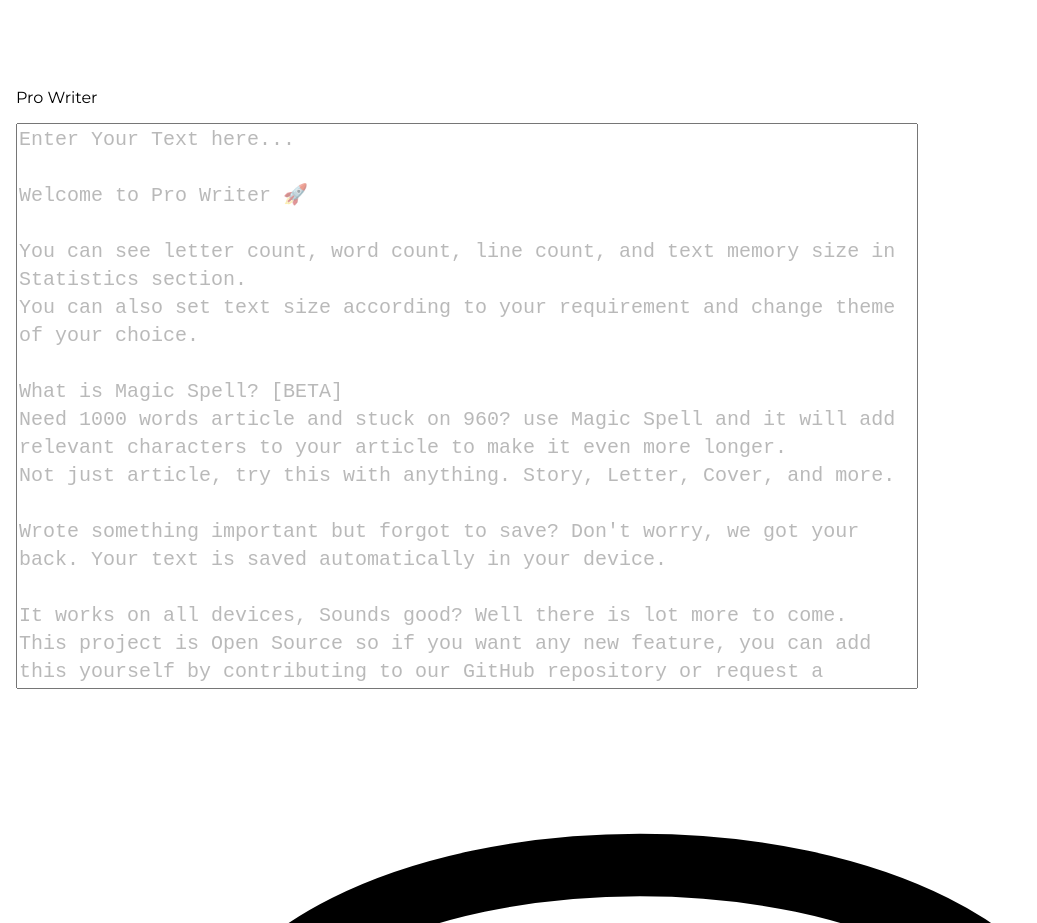
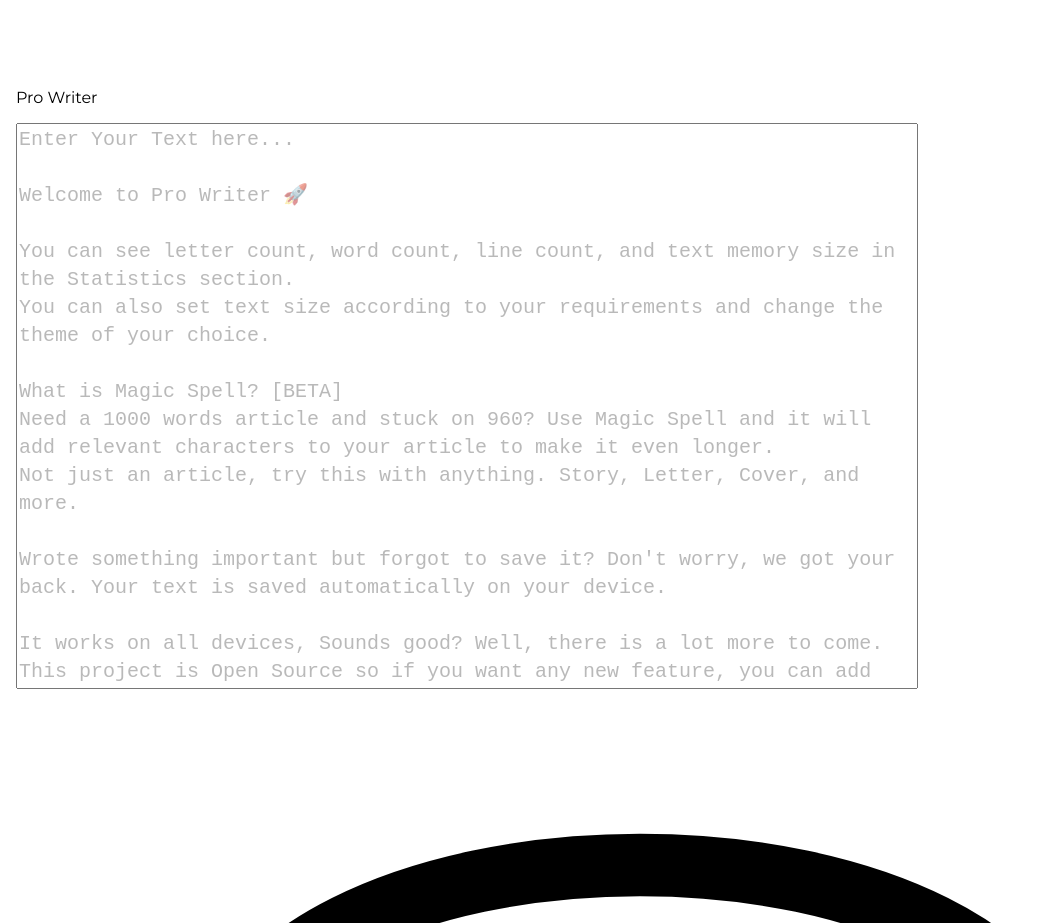
Before and after one commit to VishwaGauravIn/pro-writer, a Next.js app: page / in a window 1280 px wide. Shown: the part 1180-2103 px from the top of the page, without its empty margins (0-1037 px from the left). Built offline with nearby package versions, Linux system fonts and the light colour scheme; no server answers.

Commit message:
Improves some grammar and typo correction

```diff
--- a/components/ParentBox.js
+++ b/components/ParentBox.js
@@ -17,17 +17,17 @@
 
 Welcome to Pro Writer 🚀
 
-You can see letter count, word count, line count, and text memory size in Statistics section.
-You can also set text size according to your requirement and change theme of your choice.
+You can see letter count, word count, line count, and text memory size in the Statistics section.
+You can also set text size according to your requirements and change the theme of your choice.
 
 What is Magic Spell? [BETA]
-Need 1000 words article and stuck on 960? use Magic Spell and it will add relevant characters to your article to make it even more longer.
-Not just article, try this with anything. Story, Letter, Cover, and more.
+Need a 1000 words article and stuck on 960? Use Magic Spell and it will add relevant characters to your article to make it even longer.
+Not just an article, try this with anything. Story, Letter, Cover, and more.
 
-Wrote something important but forgot to save? Don't worry, we got your back. Your text is saved automatically in your device.
+Wrote something important but forgot to save it? Don't worry, we got your back. Your text is saved automatically on your device.
 
-It works on all devices, Sounds good? Well there is lot more to come.
-This project is Open Source so if you want any new feature, you can add this yourself by contributing to our GitHub repository or request a feature
+It works on all devices, Sounds good? Well, there is a lot more to come.
+This project is Open Source so if you want any new feature, you can add them yourself by contributing to our GitHub repository or requesting a feature.
   `;
   useEffect(() => {
     setLetterCount(text.length);
```
Also changed, not shown: 2 other files (tests, documents, lock files or other folders).
